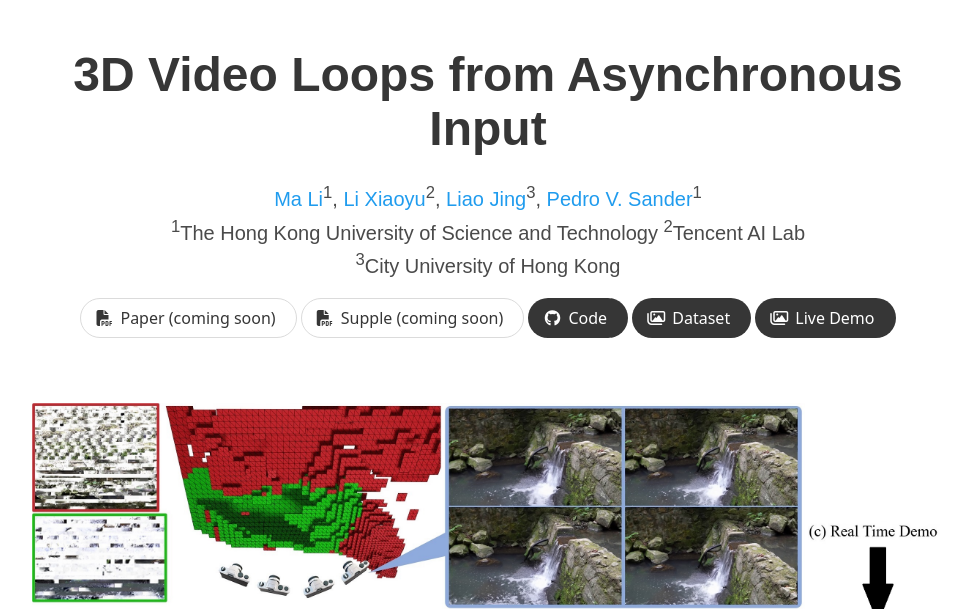
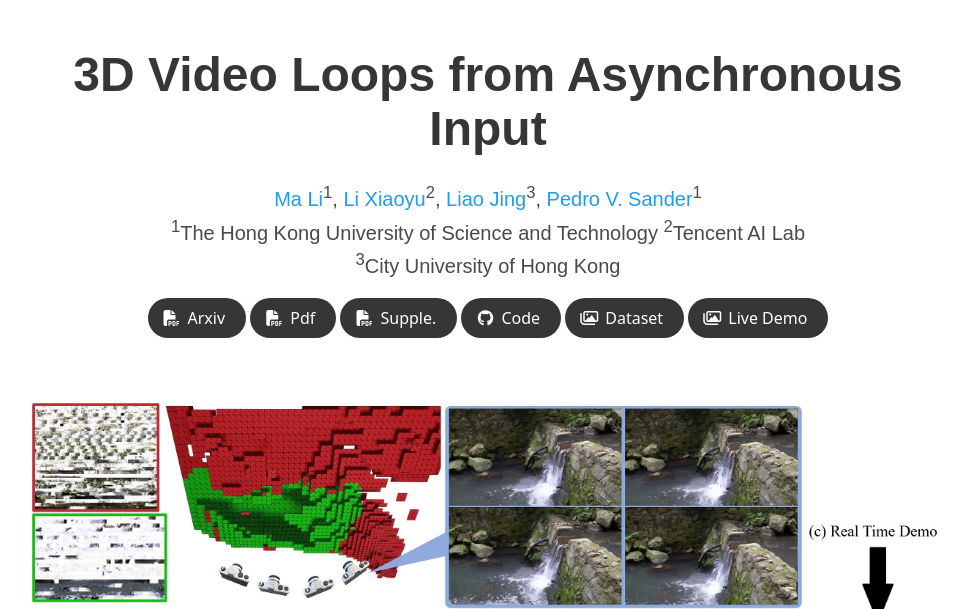
Before and after one commit to limacv/VideoLoop3D_web, a plain HTML site: page index.html in a window 1280 px wide. Shown: the top 609 px of the page, without its empty margins (152-1127 px from the left). Drawn offline with nearby package versions, Linux system fonts and the light colour scheme; some icons are missing.

Commit message:
add paper link

```diff
--- a/index.html
+++ b/index.html
@@ -57,8 +57,8 @@
           <div class="column has-text-centered">
             <div class="publication-links">
               <!-- PDF Link. -->
-              <!-- <span class="link-block">
-                <a href="https://arxiv.org/abs/2111.14292"
+              <span class="link-block">
+                <a href="https://arxiv.org/abs/2303.05312"
                    class="external-link button is-normal is-rounded is-dark"
                    target="_blank">
                   <span class="icon">
@@ -66,27 +66,27 @@
                   </span>
                   <span>Arxiv</span>
                 </a>
-              </span> -->
+              </span>
               <!-- PDF Link. -->
               <span class="link-block">
-                <a href="none"
-                   class="external-link button is-normal is-rounded"
+                <a href="images/CVPR2023.pdf"
+                   class="external-link button is-normal is-rounded is-dark"
                    target="_blank">
                   <span class="icon">
                       <i class="fas fa-file-pdf"></i>
                   </span>
-                  <span>Paper (coming soon)</span>
+                  <span>Pdf</span>
                 </a>
               </span>
               <!-- PDF Link. -->
               <span class="link-block">
-                <a href="none"
-                   class="external-link button is-normal is-rounded"
+                <a href="images/CVPR2023_supple.pdf"
+                   class="external-link button is-normal is-rounded is-dark"
                    target="_blank">
                   <span class="icon">
                       <i class="fas fa-file-pdf"></i>
                   </span>
-                  <span>Supple (coming soon)</span>
+                  <span>Supple.</span>
                 </a>
               </span>
               <!-- Code Link. -->
```
Also changed, not shown: 2 other files.
